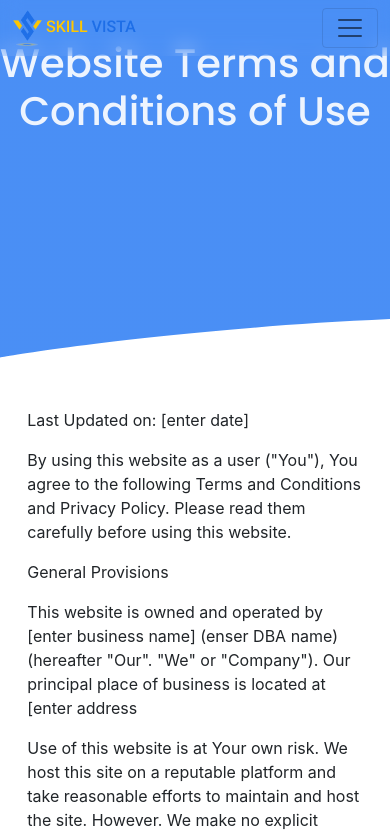
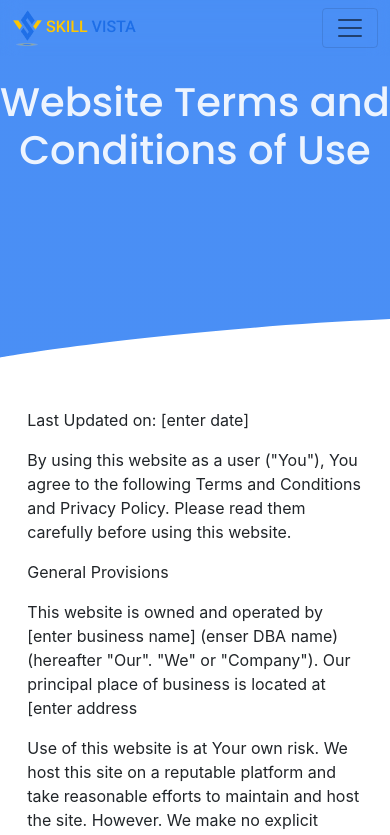
Before and after one commit to atharvam2004/skillvista, a React (Create React App) app: page /terms in a window 390 px wide. Shown: the top 835 px of the page. Built offline with nearby package versions, Linux system fonts and the light colour scheme.

Commit message:
terms page responsiveness improved

```diff
--- a/src/Styles/terms/terms.css
+++ b/src/Styles/terms/terms.css
@@ -21,7 +21,7 @@ text-align: center;
 }
 @media only screen and (max-width: 820px) {
     .term-header{
-        padding: 10% 0;
+        padding: 20% 0;
 
     }
 }
```
